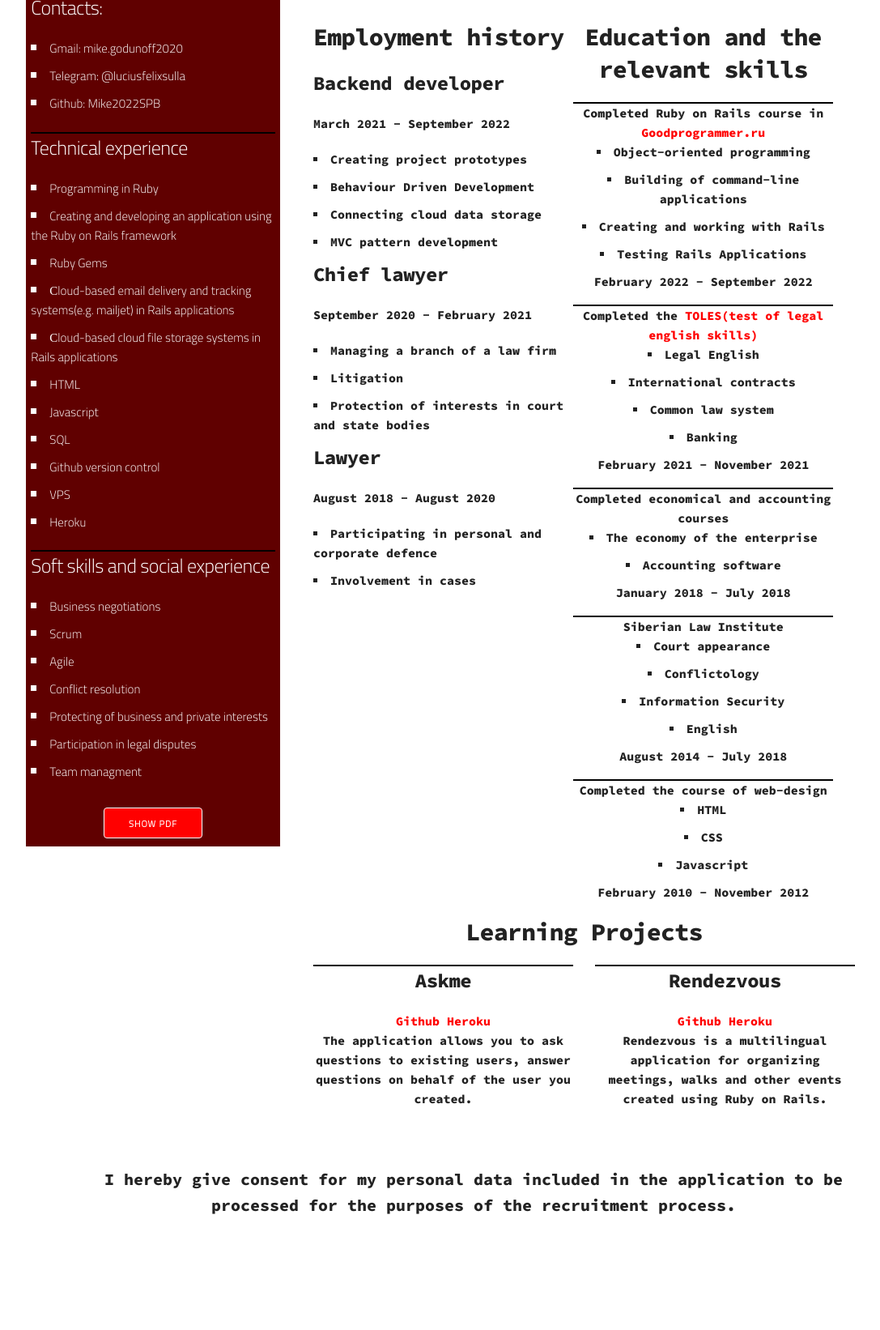
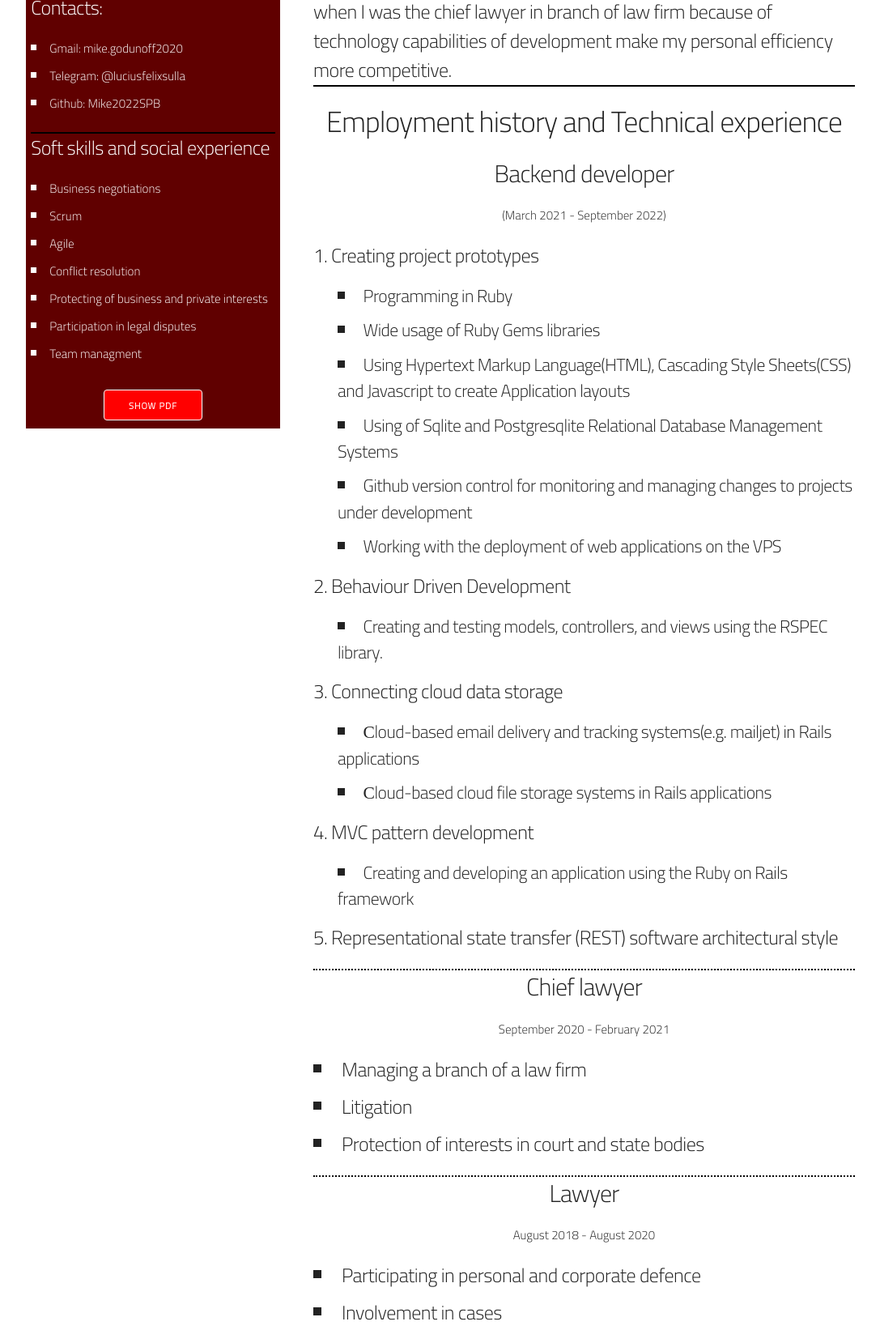
Before and after one commit to Mike2022SPB/curriculum_vitae, a plain HTML site: page index.html in a window 1280 px wide. Shown: the part 416-2058 px from the top of the page at 81% size, without its empty margins (96-1183 px from the left). Before the commit the page ends 1920 px from the top, so only its background shows below. Drawn offline with Linux system fonts and the light colour scheme.

Commit message:
modiefied cv

```diff
--- a/css/custom_stylesheet.css
+++ b/css/custom_stylesheet.css
@@ -6,8 +6,44 @@
   border-top: solid 2px black;
 }
 
+.border-top-dotted {
+  border-top: dotted 2px black;
+}
+
+.border-bottom {
+  border-bottom: solid 2px black;
+}
+
+.button-custom {
+  background-color: #4CAF50; /* Green */
+  border: none;
+  color: white;
+  text-align: center;
+  text-decoration: none;
+  display: inline-block;
+  font-size: 20px;
+  margin: 4px 2px;
+  transition-duration: 0.4s;
+  cursor: pointer;
+}
+
+.button-black {
+  background-color: white;
+  color: black;
+  border: 2px solid #555555;
+}
+
+.button-black:hover {
+  background-color: #555555;
+  color: white;
+}
+
 .color-white {
   color: white;
+}
+
+.fixed {
+  position: fixed;
 }
 
 .footer {
--- a/css/skeleton.css
+++ b/css/skeleton.css
@@ -29,13 +29,6 @@
 /* Grid
 –––––––––––––––––––––––––––––––––––––––––––––––––– */
 @font-face {
-  font-family: "SourceCodePro-ExtraBold";
-  src: url("../fonts/SourceCodePro-ExtraBold.ttf");
-  font-style: normal;
-  font-weight: normal;
-}
-
-@font-face {
   font-family: "Cairo-Light";
   src: url("../fonts/Cairo-Light.ttf");
   font-style: normal;
@@ -43,18 +36,20 @@
 }
 
 .container {
-  font-family: SourceCodePro-ExtraBold;
+  font-family: Cairo-Light;
   position: relative;
   width: 100%;
-  max-width: 1440px;
-  margin: 0 auto;
+  max-width: 1024px;
+  margin: 0px auto;
   padding: 0 20px;
-  box-sizing: border-box; }
+  box-sizing: border-box;
+}
 .column,
 .columns {
   width: 100%;
   float: left;
-  box-sizing: border-box; }
+  box-sizing: border-box;
+}
 
 /* For devices larger than 400px */
 @media (min-width: 400px) {
--- a/index.html
+++ b/index.html
@@ -5,7 +5,7 @@
   <!-- Basic Page Needs
   –––––––––––––––––––––––––––––––––––––––––––––––––– -->
   <meta charset="utf-8">
-  <title>CurriculumVitae</title>
+  <title>Mike_Godunov_CV</title>
   <meta name="description" content="Curriculum_Vitae.">
   <meta name="author" content="Godunov Mikhail.">
 
@@ -34,7 +34,7 @@
   –––––––––––––––––––––––––––––––––––––––––––––––––– -->
   <div class="container">
 
-    <div class="left-side four columns bg-red cairo-font">
+    <div class="left-side four columns bg-red">
       <div class="photo">
         <img src="images/photo.jpg" alt="photo" class="u-max-full-width photo">
 
@@ -48,27 +48,6 @@
             </ul>
           </div>
         </div>
-
-        <div class="padding_two color-white">
-
-          <div class="border-top">
-            <h5>Technical experience</h5>
-            <ul>
-              <li>Programming in Ruby</li>
-              <li>Creating and developing an application using the Ruby on Rails framework</li>
-              <li>Ruby Gems</li>
-              <li>Сloud-based email delivery and tracking systems(e.g. mailjet) in Rails applications</li>
-              <li>Сloud-based cloud file storage systems in Rails applications</li>
-              <li>HTML</li>
-              <li>Javascript</li>
-              <li>SQL</li>
-              <li>Github version control</li>
-              <li>VPS</li>
-              <li>Heroku</li>
-            </ul>
-          </div>
-        </div>
-
         <div class="padding_two color-white">
           <div class="border-top">
             <h5>Soft skills and social experience</h5>
@@ -93,108 +72,137 @@
           <h2 class="text-center">Ruby on Rails developer</h2>
       </div>
       <div class="columns padding-top no-mg-left">
-        <h4 class="text-center">Summary</h4>
+        <h3 class="text-center">Summary</h3>
         <div>
+          <h5 class="border-bottom">
             I'm Ruby on Rails developer who is enthusiastic about writing clean, efficient, and accessible code in a functional framework. Committed to the total development lifecycle, the maintenance of code quality and bug-free applications is of the utmost importance.
             I switched to IT when I was the chief lawyer in branch of law firm because of technology capabilities of development make my personal efficiency more competitive.
+          </h5>
         </div>
       </div>
+      <div>
+        <h3 class="text-center">Employment history and Technical experience</h3>
 
-      <div class="six columns no-mg-left padding-top">
-        <h4>Employment history</h4>
+        <h4 class="text-center">Backend developer</h4>
+        <h6 class="text-center">(March 2021 - September 2022)</h6>
+          <h5>
+            <ol>
+              <li>Creating project prototypes</li>
+                <ul>
+                  <li>Programming in Ruby</li>
+                  <li>Wide usage of Ruby Gems libraries</li>
+                  <li>Using Hypertext Markup Language(HTML), Cascading Style Sheets(CSS) and Javascript to create Application layouts</li>
+                  <li>Using of Sqlite and Postgresqlite Relational Database Management Systems</li>
+                  <li>Github version control for monitoring and managing changes to projects under development</li>
+                  <li>Working with the deployment of web applications on the VPS</li>
+                </ul>
+              <li>Behaviour Driven Development</li>
+                <ul>
+                  <li>Creating and testing models, controllers, and views using the RSPEC library.</li>
+                </ul>
+              <li>Connecting cloud data storage</li>
+                <ul>
+                  <li>Сloud-based email delivery and tracking systems(e.g. mailjet) in Rails applications</li>
+                  <li>Сloud-based cloud file storage systems in Rails applications</li>
+                </ul>
+              <li>MVC pattern development</li>
+                <ul>
+                  <li>Creating and developing an application using the Ruby on Rails framework</li>
+                </ul>
+              <li>Representational state transfer (REST) software architectural style</li>
+          </ol>
+        </h5>
 
-        <h5>Backend developer</h5>
-        <h6>March 2021 - September 2022</h6>
-          <ul>
-            <li>Creating project prototypes</li>
-            <li>Behaviour Driven Development</li>
-            <li>Connecting cloud data storage</li>
-            <li>MVC pattern development</li>
-          </ul>
-
-        <h5>Chief lawyer</h5>
-        <h6>September 2020 - February 2021</h6>
+        <h4 class="text-center border-top-dotted">Chief lawyer</h4>
+        <h6 class="text-center">September 2020 - February 2021</h6>
+        <h5>
           <ul>
             <li>Managing a branch of a law firm</li>
             <li>Litigation</li>
             <li>Protection of interests in court and state bodies</li>
           </ul>
+        </h5>
 
-        <h5>Lawyer</h5>
-        <h6> August 2018 - August 2020</h6>
+        <h4 class="text-center border-top-dotted">Lawyer</h4>
+        <h6 class="text-center"> August 2018 - August 2020</h6>
+          <h5>
             <ul>
               <li>Participating in personal and corporate defence</li>
               <li>Involvement in cases</li>
             </ul>
-      </div>
-
-      <div class="six columns no-mg-left padding-top text-center">
-        <h4>Education and the relevant skills</h4>
-        <div class="border-top margin-top-bottom">Completed Ruby on Rails course in <a class ="red-link" href="https://goodprogrammer.ru/">Goodprogrammer.ru</a>
+          </h5>
+        <h4 class="text-center border-top">Education and the relevant skills</h4>
+        <div class="margin-top"><h5 class="text-center">Completed Ruby on Rails course in <a class ="red-link" href="https://goodprogrammer.ru/">Goodprogrammer.ru</a></h5>
+          <p class="text-center">February 2022 - September 2022</p>
+          <h5>
             <ul>
               <li>Object-oriented programming</li>
               <li>Building of command-line applications</li>
               <li>Creating and working with Rails</li>
               <li>Testing Rails Applications</li>
+              <li>Using Heroku to deploy training applications</li>
             </ul>
-        <p>February 2022 - September 2022</p></div>
+          </h5>
+        </div>
 
-        <div class="border-top margin-top-bottom">Completed the <a class ="red-link" href="https://www.legalenglishcentre.com">TOLES(test of legal english skills)</a>
+        <div class="margin-top-bottom border-top-dotted"><h5 class="text-center">Completed the <a class ="red-link" href="https://www.legalenglishcentre.com">TOLES(test of legal english skills)</a></h5>
+          <p class="text-center">February 2021 - November 2021</p>
+          <h5>
             <ul>
               <li>Legal English</li>
               <li>International contracts</li>
               <li>Common law system</li>
               <li>Banking</li>
             </ul>
-          <p>February 2021 - November 2021</p>
+          </h5>
         </div>
 
-        <div class="border-top margin-top-bottom">Completed economical and accounting courses
+        <div class="margin-top-bottom border-top-dotted"><h5 class="text-center">Completed economical and accounting courses</h5>
+          <p class="text-center">January 2018 - July 2018</p>
+          <h5>
             <ul>
               <li>The economy of the enterprise</li>
               <li>Accounting software</li>
             </ul>
-        <p>January 2018 - July 2018</p>
+          </h5>
         </div>
 
-        <div class="border-top margin-top-bottom">Siberian Law Institute
+        <div class="margin-top-bottom border-top-dotted"><h5 class="text-center">Siberian Law Institute</h5>
+          <p class="text-center">August 2014 - July 2018</p>
+          <h5>
             <ul>
               <li>Court appearance</li>
               <li>Conflictology</li>
               <li>Information Security</li>
               <li>English</li>
             </ul>
-          <p>August 2014 - July 2018</p>
+          </h5>
         </div>
 
-        <div class="border-top margin-top-bottom">Completed the course of web-design
+        <div class="margin-top-bottom border-top-dotted"><h5 class="text-center">Completed the course of web-design</h5>
+          <p class="text-center">February 2010 - November 2012</p>
+          <h5>
             <ul>
               <li>HTML</li>
               <li>CSS</li>
               <li>Javascript</li>
             </ul>
-          <p>February 2010 - November 2012</p>
+          </h5>
+        </div>
+
+      <div class="twelve columns text-center border-top">
+        <h4>Ruby on Rails learning projects</h4>
+          <h4>Askme</h4>
+          <a href="https://github.com/Mike2022SPB/askme"><button class="button-custom button-black">Github</button></a>
+          <a href="http://askme-clone-rails.herokuapp.com/"><button class="button-custom button-black">Heroku</button></a>
+          <p><h5>The application allows you to ask questions to existing users, answer questions on behalf of the user you created.</h5></p>
+          <h4 class="border-top-dotted">Rendezvous</h4>
+          <a href="https://github.com/Mike2022SPB/rendezvous"><button class="button-custom button-black">Github</button></a>
+          <a href="http://rendezvous-meetapp.herokuapp.com/"><button class="button-custom button-black">Heroku</button></a>
+          <p><h5>Rendezvous is a multilingual application for organizing meetings, walks and other events created using Ruby on Rails.</h5></p>
       </div>
     </div>
-      <div class="twelve columns text-center">
-        <h4>Learning Projects</h4>
-        <div class="six columns border-top no-mg-left">
-          <h5>Askme</h5>
-          <a class ="red-link" href="https://github.com/Mike2022SPB/askme">Github</a>
-          <a class ="red-link" href="http://askme-clone-rails.herokuapp.com/">Heroku</a>
-          <p>The application allows you to ask questions to existing users, answer questions on behalf of the user you created.</p>
-        </div>
-
-        <div class="six columns border-top">
-          <h5>Rendezvous</h5>
-          <a class ="red-link" href="https://github.com/Mike2022SPB/rendezvous">Github</a>
-          <a class ="red-link" href="http://rendezvous-meetapp.herokuapp.com/">Heroku</a>
-          <p>Rendezvous is a multilingual application for organizing meetings, walks and other events created using Ruby on Rails.</p>
-        </div>
-      </div>
-    </div>
-
-    <div class="footer text-center padding-top column">
+    <div class="footer text-center padding-top column twelve columns border-top">
       I hereby give consent for my personal data included in the application to be processed for the purposes of the recruitment process.
     </div>
   </div>
```
Also changed, not shown: 1 other file. Lines whose indentation alone changed are shown as unchanged.
